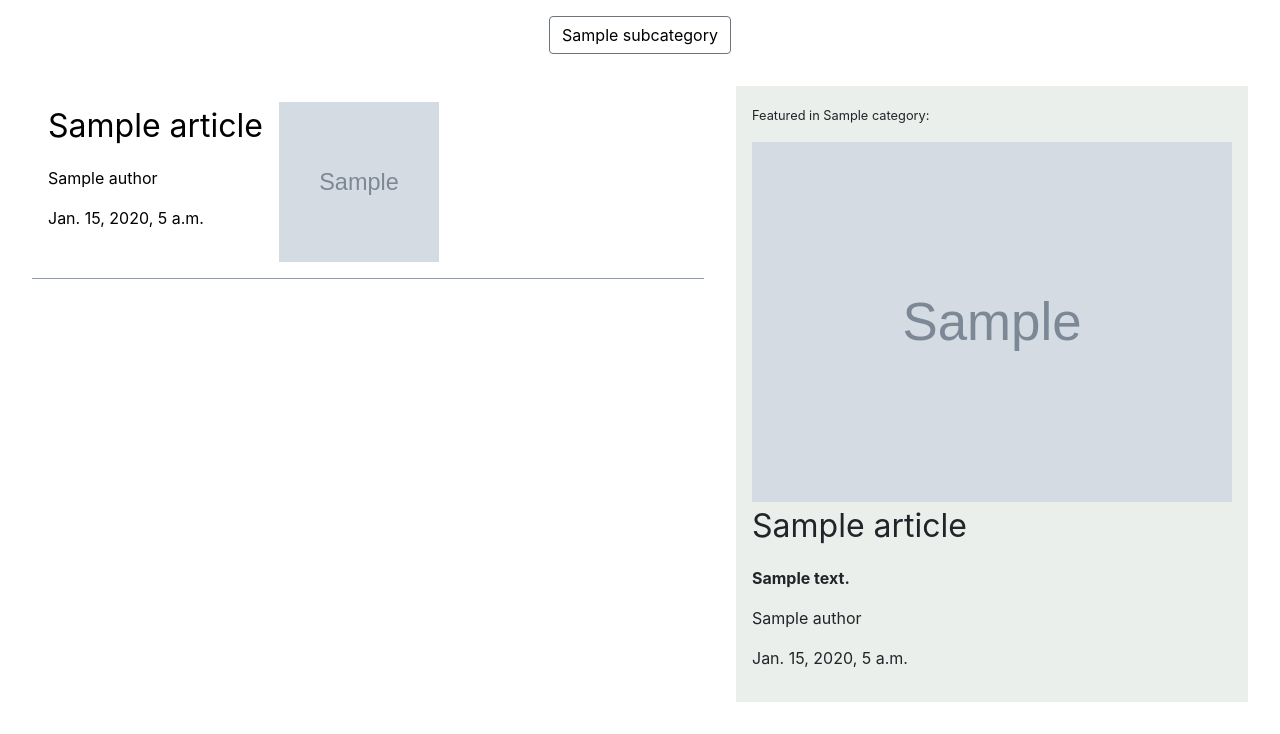
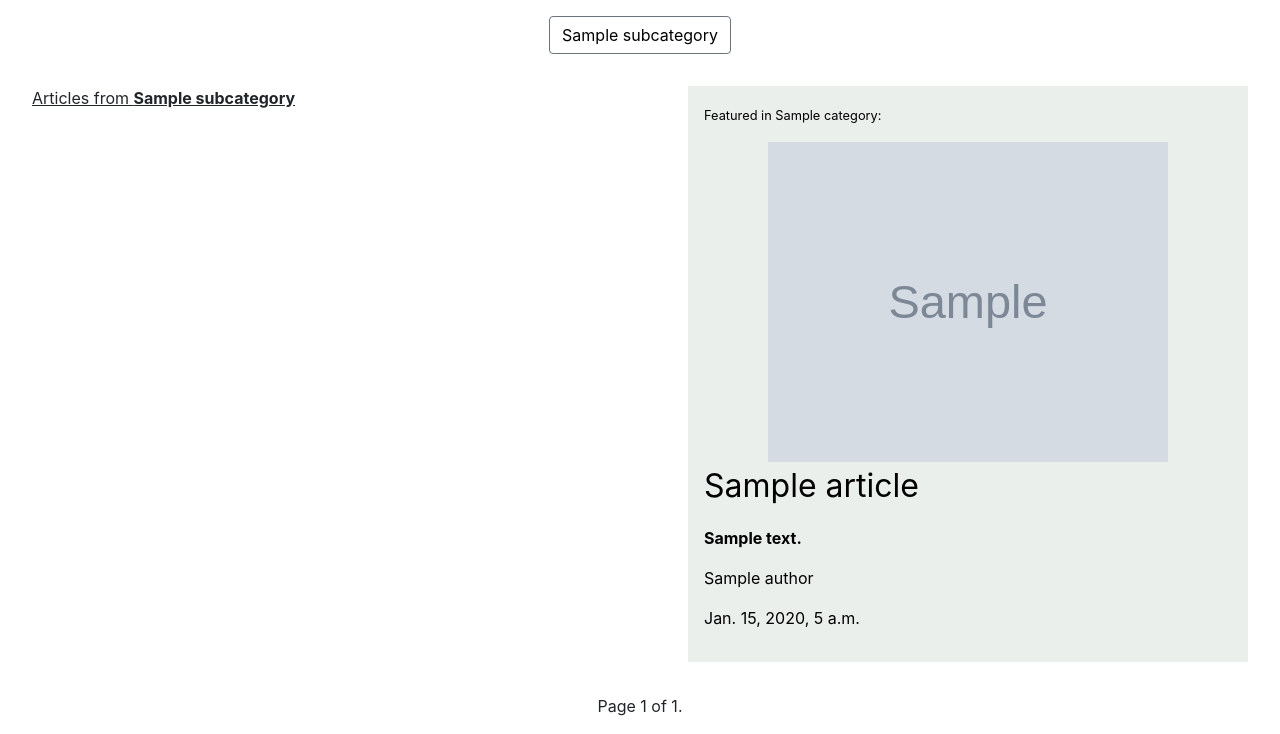
Before and after one commit to sventi555/CRG, a Django app: a page that uses website/templates/website/list_articles.html in a window 1280 px wide. Shown: the part 178-912 px from the top of the page. Run offline with Django 3.2, Linux system fonts and the light colour scheme; tables that the repository leaves empty hold one stand-in row (values such as "Sample post"); grey boxes marked "Sample" are stand-in pictures; some libraries are stand-ins or nearby versions.

Commit message:
polishing list view

```diff
--- a/static/css/list_articles.css
+++ b/static/css/list_articles.css
@@ -3,7 +3,7 @@
 }
 
 #articles {
-    width: 60em;
+    width: 65em;
     margin-right: 2em;
 }
 
@@ -13,18 +13,22 @@
 }
 
 .article:hover {
-    background: rgba(214, 223, 217, 0.56);
-    transition: background 0.2s ease-in-out;
+    transform: scale(1.015);
+    background: rgb(217, 226, 220);
+    transition: all 0.2s ease-in-out;
 }
 
 .article {
+    background: rgba(217, 226, 220, 0.56);
     border-bottom: 1px solid rgba(29, 50, 83, 0.5);
     padding: 1rem;
-    transition: background 0.2s ease-in-out
+    transition: all 0.2s ease-in-out
 }
 
-.article img {
-    width: 10em;
+.article .image {
+    background-size: cover;
+    background-position: center;
+    width: 15em;
     height: 10em;
     margin-left: 1em;
 }
@@ -37,16 +41,21 @@
     width: 35em;
     background: rgba(217, 226, 220, 0.56);
     padding: 1em;
+    transition: all 0.2s ease-in-out;
 }
 
-#feature a, a:link, a:visited, a:hover, a:active {
-    text-decoration: none;
-    color: black;
+#feature:hover {
+    background: rgb(217, 226, 220);
+    transform: scale(1.015);
+    transition: all 0.2s ease-in-out;
 }
 
-#feature img {
-    width: 30em;
-    display: block;
+#feature .image {
+    background-size: cover;
+    background-position: center;
+    width: 25em;
+    height: 20em;
+    margin-left: 1em;
 }
 
 #featured_in {
@@ -57,6 +66,7 @@
     font-weight: bold;
 }
 
+
 /*@media only screen and (min-width: 1248px) {*/
 
 /*}*/
--- a/website/templates/website/list_articles.html
+++ b/website/templates/website/list_articles.html
@@ -7,6 +7,7 @@
 {% endblock head %}
 
 {% block main %}
+
     {% if category %}
         <div class="subcategories d-flex flex-wrap justify-content-center">
             {% for subcategory in category.subcategories.all %}
@@ -16,29 +17,70 @@
             {% endfor %}
         </div>
     {% endif %}
+
+
     <div id="content" class="d-flex justify-content-between">
+
         <div id="articles">
+
+            <p id="context"><u>
+                {% if fields %}
+                    Results containing: <b>"{{ fields }}"</b>:
+                {% elif subcategory %}
+                    Articles from <b>{{ subcategory }}</b>
+                {% elif category %}
+                    Articles from <b>{{ category }}</b>
+                {% endif %}
+            </u></p>
+
             {% for article in articles %}
-                <a href="{% url "website:article_detail" article.pk %}">
+                {% if article != feature_article %}
+                    <a href="{% url "website:article_detail" article.pk articles.number %}">
                         <div class="article d-flex">
                             <div class="text_info">
                                 <p class="article_title">{{ article.title }}</p>
                                 <p class="article_author">{{ article.author.name }}</p>
                                 <p class="article_date">{{ article.date }}</p>
                             </div>
-                        <img src="{{ article.image.url }}">
+                            <div class="image" style="background-image:url({{ article.image.url }})"></div>
                         </div>
                     </a>
+                {% endif %}
             {% endfor %}
         </div>
+
+        {% if feature_article %}
+            <a href="{% url "website:article_detail" feature_article.pk articles.number %}">
                 <div id="feature">
                     <p id="featured_in"><small>Featured in {{ category }}:</small></p>
-            <img class="mx-auto" src="{{ feature_article.image.url }}">
+                    <div class="image mx-auto" style="background-image:url({{ feature_article.image.url }})"></div>
                     <p class="article_title">{{ feature_article.title }}</p>
                     <p class="preview_content">{{ feature_article.content|truncatechars:100 }}</p>
                     <p class="article_author">{{ feature_article.author.name }}</p>
                     <p class="article_date">{{ feature_article.date }}</p>
                 </div>
+            </a>
+        {% endif %}
+
+    </div>
+
+
+    <div class="pagination justify-content-center">
+        <span class="step-links">
+            {% if articles.has_previous %}
+                <a href="?page=1">&laquo; first</a>
+                <a href="?page={{ articles.previous_page_number }}">previous</a>
+            {% endif %}
+
+            <span class="current">
+                Page {{ articles.number }} of {{ articles.paginator.num_pages }}.
+            </span>
+
+            {% if contacts.has_next %}
+                <a href="?page={{ articles.next_page_number }}">next</a>
+                <a href="?page={{ articles.paginator.num_pages }}">last &raquo;</a>
+            {% endif %}
+        </span>
     </div>
 
 {% endblock main %}
--- a/website/urls.py
+++ b/website/urls.py
@@ -4,7 +4,7 @@ from .views import *
 app_name = "website"
 urlpatterns = [
     path('', home, name="home"),
-    path('article=<int:pk>', article_detail, name="article_detail"),
+    path('article=<int:pk>&page=<int:previous_page>', article_detail, name="article_detail"),
     path('category=<int:pk>/', list_articles, name="list_articles"),
     path('subcategory=<int:pk>/', list_sub_articles, name="list_sub_articles"),
     path('fields=<str:fields>/', list_searched_articles, name="list_searched_articles"),
--- a/website/views.py
+++ b/website/views.py
@@ -10,7 +10,7 @@ def home(request):
         if article:
             latest.append(article[0])
 
-    status_updates = StatusUpdate.objects.all()[0:50]
+    status_updates = StatusUpdate.objects.all()[0:10]
     return render(request, 'website/home.html', {
         'articles': latest,
         'status_updates': status_updates,
@@ -20,7 +20,11 @@ def home(request):
 def list_articles(request, pk):
     category = Category.objects.get(pk=pk)
     article_list = Article.objects.filter(subcategory__category=category)[1:]
-    feature_article = Article.objects.filter(subcategory__category=category)[0]
+    feature_article = Article.objects.filter(subcategory__category=category)
+    if feature_article:
+        feature_article = feature_article[0]
+    else:
+        feature_article = None
 
     paginator = Paginator(article_list, 20)
 
@@ -38,7 +42,11 @@ def list_sub_articles(request, pk):
     category = subcategory.category
 
     article_list = Article.objects.filter(subcategory=subcategory)
-    feature_article = Article.objects.filter(subcategory__category=category)[0]
+    feature_article = Article.objects.filter(subcategory__category=category)
+    if feature_article:
+        feature_article = feature_article[0]
+    else:
+        feature_article = None
 
     paginator = Paginator(article_list, 20)
 
@@ -63,6 +71,7 @@ def list_searched_articles(request, fields):
     articles = paginator.get_page(page)
     return render(request, 'website/list_articles.html', {
         'articles': articles,
+        'fields': fields,
     })
 
 
```
Lines whose indentation alone changed are shown as unchanged.
